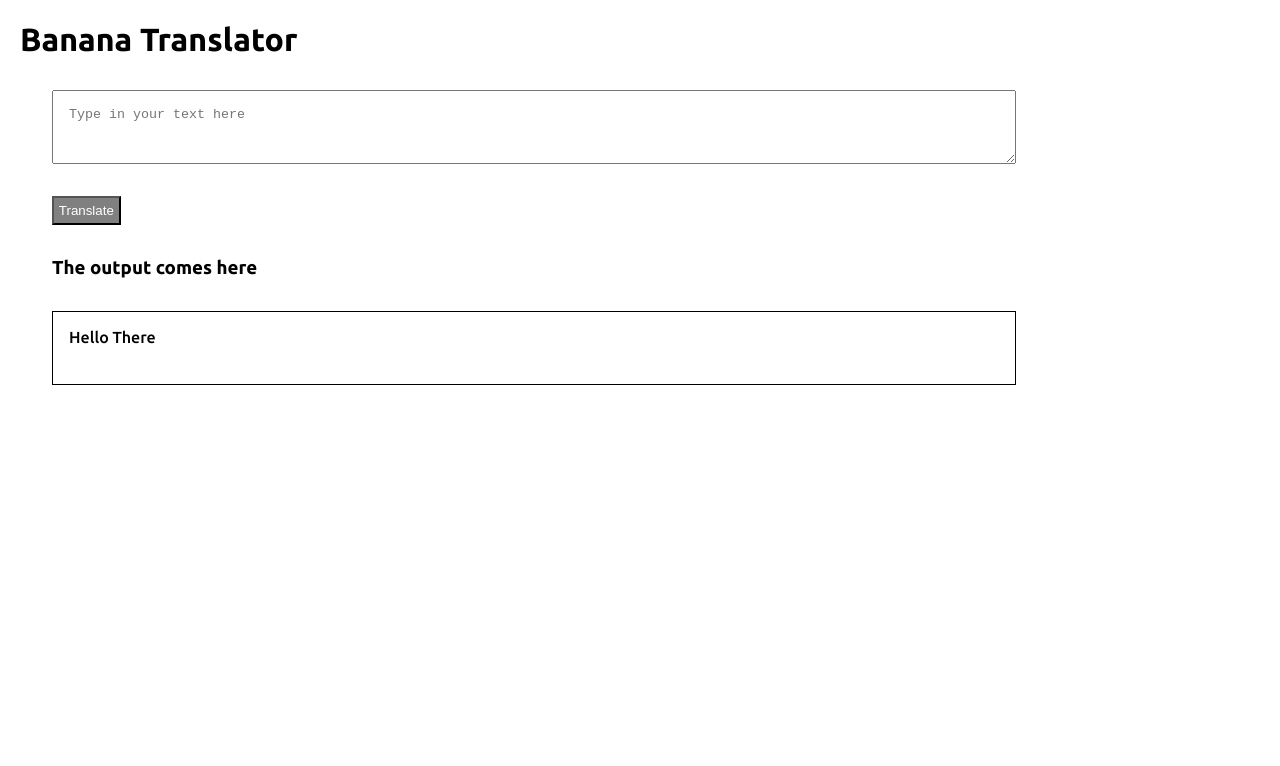
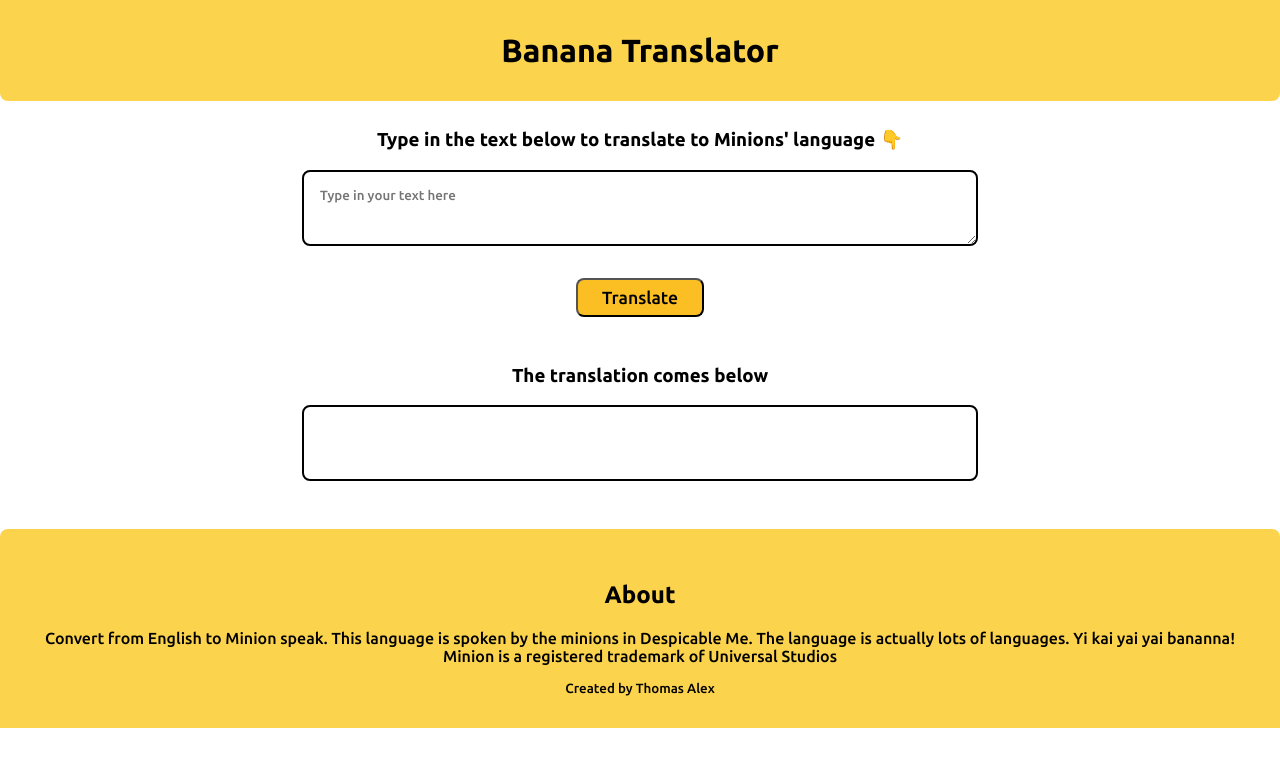
Before and after one commit to Thomasalex2/banana-translator, a plain HTML site: page index.html in a window 1280 px wide. Drawn offline with Linux system fonts and the light colour scheme.

Commit message:
Formatting - Made a seperate CSS file - Made the page look beaut

```diff
--- a/app.js
+++ b/app.js
@@ -14,7 +14,7 @@ function urlConstructor(msg) {
 }
 
 function errorHandler(error) {
-    log("An error has occured")
+    log("An error has occurred")
     alert("Server is down. Please try again later")
 }
 
--- a/index.html
+++ b/index.html
@@ -7,56 +7,27 @@
         content="IE=edge">
     <meta name="viewport"
         content="width=device-width, initial-scale=1.0">
-    <title>translator</title>
-    <style>
-        @import url('https://fonts.googleapis.com/css2?family=Ubuntu:ital,wght@0,500;0,700;1,500&display=swap');
-
-        #txt-area {
-            display: block;
-            margin: 2rem;
-            width: 75%;
-            height: 5vh;
-            padding: 1rem;
-        }
-
-        #click-btn {
-            display: block;
-            margin: 2rem;
-        }
-
-        #output-box {
-            border: 1px solid black;
-            width: 75%;
-            height: 5vh;
-            margin: 2rem;
-            padding: 1rem;
-        }
-
-        #click-btn {
-            padding: 0.30rem;
-            color: white;
-            background-color: grey;
-        }
-
-        body {
-            font-family: 'Ubuntu',
-                sans-serif;
-            margin: 20px;
-        }
-    </style>
+    <title>banana translator</title>
+    <link href="styles.css" rel="stylesheet">
 </head>
 
 <body>
-    <h1>Banana Translator</h1>
+    <h1 class="header">Banana Translator</h1>
+    <h3> Type in the text below to translate to Minions' language 👇</h3>
     <textarea id="txt-area"
         placeholder="Type in your text here">
 </textarea>
     <button id="click-btn">Translate</button>
 
-    <h3 style="margin:2rem">The output comes here</h3>
+    <h3>The translation comes below</h3>
     <div id="output-box">
-        Hello There
     </div>
+
+    <footer class="about-box">
+        <h2>About</h2>
+        <p> Convert from English to Minion speak. This language is spoken by the minions in Despicable Me. The language is actually lots of languages. Yi kai yai yai bananna! Minion is a registered trademark of Universal Studios</p>
+        <small class="author">Created by Thomas Alex</small>
+    </footer>
 
     <script src="app.js"
         type="text/javascript"></script>
--- /dev/null
+++ b/styles.css
@@ -0,0 +1,72 @@
+@import url('https://fonts.googleapis.com/css2?family=Ubuntu:ital,wght@0,500;0,700;1,500&display=swap');
+
+#txt-area {
+    display: block;
+    font-family: inherit;
+    margin: auto;
+    width: 75%;
+    height: 5vh;
+    padding: 1rem;
+    border: 2px solid;
+    border-radius:0.5rem;
+    max-width: 40rem;
+}
+
+#output-box {
+    border: 2px solid black;
+    width: 75%;
+    height: 5vh;
+    margin: auto;
+    padding: 1rem;
+    border-radius:0.5rem;
+    max-width: 40rem;
+}
+
+#click-btn {
+    display: block;
+    font-family: inherit;
+    font-size:1.1rem;
+    padding: 0.5rem 1.5rem;
+    background-color: #FBBF24;
+    margin-top: 2rem;
+    margin-left: auto;
+    margin-right: auto;
+    border-radius: 0.5rem;
+    border-color: black;
+}
+
+body {
+    font-family: 'Ubuntu',
+        sans-serif;
+    margin: 20px;
+    text-align: center;
+}
+
+.header {
+    margin: -20px;
+    padding: 2rem;
+    background-color:#FCD34D;
+    border-bottom-left-radius: 0.5rem;
+    border-bottom-right-radius: 0.5rem;
+    text-align: center;
+}
+
+h3 {
+    margin-top: 3rem;
+}
+
+.author {
+    display: block;
+    text-align: center;
+}
+
+.about-box {
+    margin-top: 3rem;
+    margin-left: -20px;
+    margin-right: -20px;
+    padding: 2rem;
+    background-color:#FCD34D;
+    border-top-left-radius: 0.5rem;
+    border-top-right-radius: 0.5rem;
+    text-align: center;
+}
```
